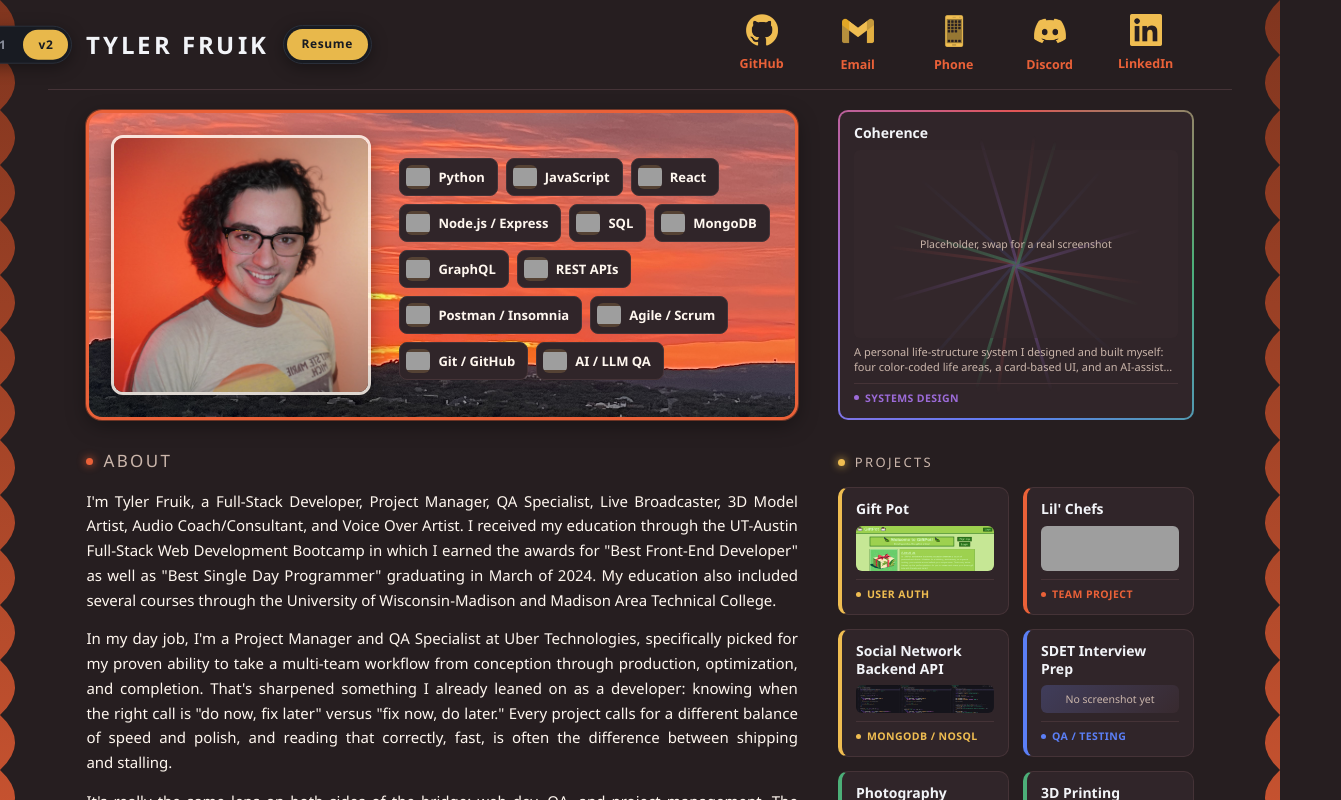
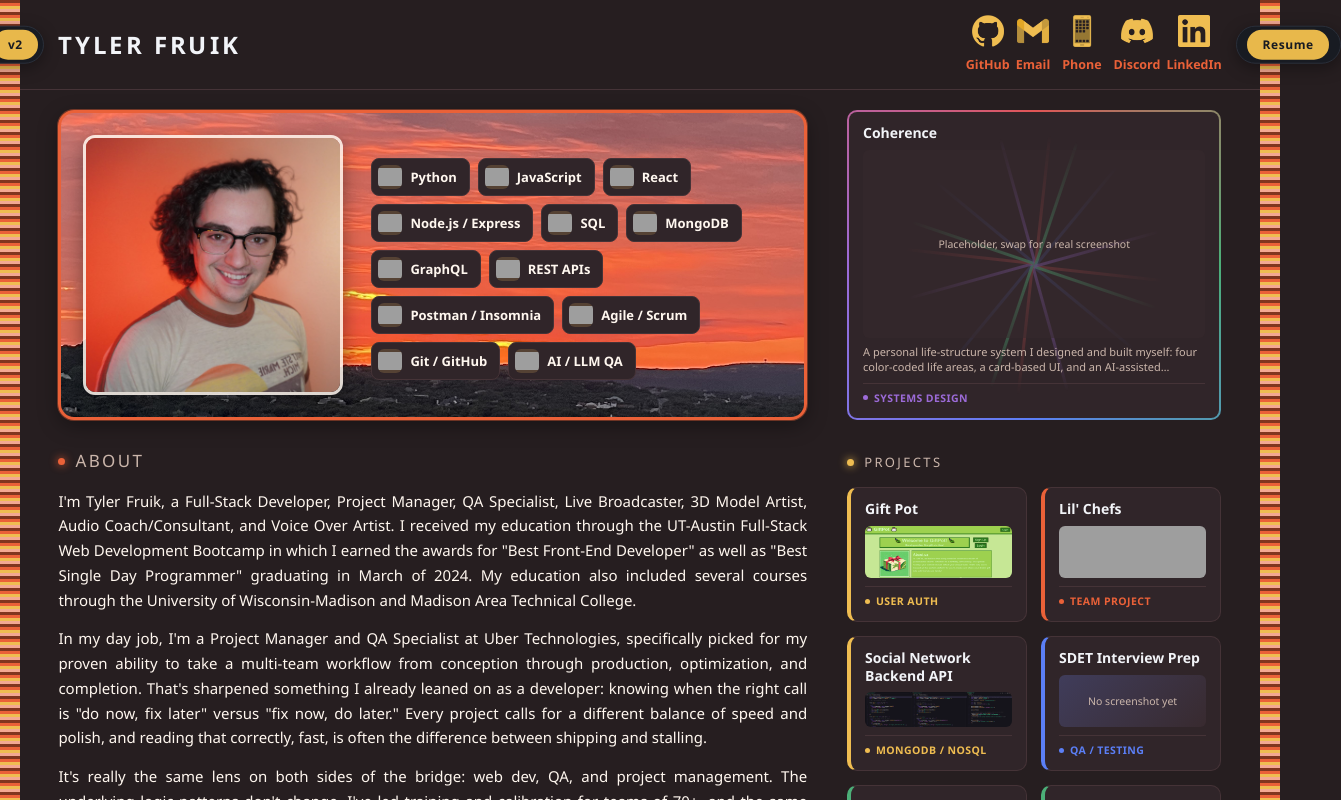
Before and after one commit to TylerFruik/portfolio-react, a React (Vite) app: page /portfolio in a window 1280 px wide. Shown: the top 800 px of the page, 1341 px wide, since content can reach past the window. Built offline with nearby package versions, Linux system fonts and the light colour scheme; grey boxes are pictures that could not be loaded.

Commit message:
Simplify side rails to color stripes, fix Resume/switch pixel symmetry and icon alignment, glue orphan I

```diff
--- a/src/App.jsx
+++ b/src/App.jsx
@@ -4,7 +4,6 @@ import Foot from './components/Foot';
 
 import { useCoherenceTheme } from './coherence/CoherenceThemeContext';
 import CoherenceNav from './coherence/CoherenceNav';
-import CoherenceFoot from './coherence/CoherenceFoot';
 import CoherenceSideWaves from './coherence/CoherenceSideWaves';
 
 // Eighth pass, 2026-08-28 -- the v1/v2 view switch no longer lives here as its own fixed corner
@@ -30,6 +29,10 @@ import CoherenceSideWaves from './coherence/CoherenceSideWaves';
 // run the length of the full page." They're real grid columns now (.cx-side-wave-layout), with
 // the actual site content as the middle column -- see CoherenceSideWaves.jsx for why that makes
 // them stretch to the page's true full height automatically.
+//
+// Twelfth pass, same day -- CoherenceFoot is gone. Tyler: "Let's actually remove the footer
+// entirely. Having the links on the header is enough." (CoherenceFoot.jsx itself is left in place,
+// unrendered, same as CoherencePortfolio.jsx before it -- not deleted without asking first.)
 function App() {
   const { v2 } = useCoherenceTheme();
   const { pathname } = useLocation();
@@ -50,7 +53,6 @@ function App() {
           <div className="cx-site-col">
             <CoherenceNav />
             <Outlet />
-            <CoherenceFoot />
           </div>
           <CoherenceSideWaves side="right" />
         </div>
--- a/src/coherence/CoherenceFoot.jsx
+++ b/src/coherence/CoherenceFoot.jsx
@@ -11,6 +11,10 @@ import CoherenceContactIcons from './CoherenceContactIcons';
 // in line with their correlates at the bottom of the screen." Only possible if the footer shares
 // the exact same 1720px/clamp-padding frame the header row uses; the narrower 860px reading
 // column centered it in a different coordinate system entirely. See .cx-contact-icons.
+//
+// RETIRED, twelfth pass, same day -- Tyler: "Let's actually remove the footer entirely. Having
+// the links on the header is enough." No longer rendered anywhere (see App.jsx); left in place
+// rather than deleted, same as CoherencePortfolio.jsx before it.
 export default function CoherenceFoot() {
   return (
     <div className="cx-page" style={{ paddingTop: 0 }}>
--- a/src/coherence/CoherenceHome.jsx
+++ b/src/coherence/CoherenceHome.jsx
@@ -5,6 +5,30 @@ import CoherenceSkillChip from './CoherenceSkillCard';
 import CoherenceCard from './CoherenceCard';
 
 const QA_ACCENT_CYCLE = ['accent', 'accent2'];
+
+// Thirteenth pass, 2026-08-28 -- Tyler: "I asked for logic in place so that a line doesn't end
+// with an I, for example the first line under the About section." text-wrap:pretty (added a pass
+// earlier) only balances a paragraph's LAST line -- it has no idea "I" specifically shouldn't
+// dangle at the end of some line in the MIDDLE of a justified paragraph, which is where this was
+// actually happening. A real fix has to work at the text level: glue every standalone "I" to
+// whatever word follows it with a non-breaking space, so the line-wrap algorithm physically can't
+// split them onto different lines -- "I" can now only ever wrap together with the word after it,
+// never dangle alone. Built with String.fromCharCode(160) rather than a literal character in the
+// source, so there's no ambiguity between a normal space and a non-breaking one sitting in the
+// file looking identical.
+const NBSP = String.fromCharCode(160);
+function glueOrphans(text) {
+  if (typeof text !== 'string') return text;
+  // Splits on plain spaces and rejoins word-by-word, swapping in a non-breaking space wherever
+  // the PRECEDING token is exactly "I" (its own word, not part of "I've"/"I'm"/etc, since those
+  // split as their own single token to begin with).
+  const words = text.split(' ');
+  let out = words[0] || '';
+  for (let i = 1; i < words.length; i++) {
+    out += (words[i - 1] === 'I' ? NBSP : ' ') + words[i];
+  }
+  return out;
+}
 
 // Fifth pass, 2026-08-28 -- Tyler: "I no longer want About Me and Portfolio to be different
 // pages. I want two columns alongside everything that's currently on About Me." So About Me and
@@ -90,7 +114,7 @@ export default function CoherenceHome() {
           <div className="cx-section" style={{ marginTop: 28 }}>
             <div className="cx-section-title cx-section-title-lg"><span className="cx-dot" style={{ '--c': 'var(--cx-accent2)' }} />About</div>
             <div className="cx-prose">
-              {ABOUT_PARAGRAPHS.map((p, i) => <p key={i}>{p}</p>)}
+              {ABOUT_PARAGRAPHS.map((p, i) => <p key={i}>{glueOrphans(p)}</p>)}
             </div>
           </div>
 
@@ -101,9 +125,9 @@ export default function CoherenceHome() {
                 <div className="cx-qa-item" key={i} style={{ '--c': `var(--cx-${QA_ACCENT_CYCLE[i % 2]})` }}>
                   <div className="cx-qa-head">
                     <span className="cx-dot" />
-                    {item.q}
+                    {glueOrphans(item.q)}
                   </div>
-                  <p>{item.a}</p>
+                  <p>{glueOrphans(item.a)}</p>
                 </div>
               ))}
             </div>
@@ -112,7 +136,7 @@ export default function CoherenceHome() {
           <div className="cx-section">
             <div className="cx-section-title cx-section-title-lg"><span className="cx-dot" />Creative Hobbies</div>
             <ul className="cx-hobby-list">
-              {CREATIVE_HOBBIES.map((h, i) => <li key={i}>{h}</li>)}
+              {CREATIVE_HOBBIES.map((h, i) => <li key={i}>{glueOrphans(h)}</li>)}
             </ul>
           </div>
         </div>
@@ -134,7 +158,7 @@ export default function CoherenceHome() {
                 title="Coherence"
                 placeholder="Placeholder, swap for a real screenshot"
                 tag="Systems Design"
-                subtitle="A personal life-structure system I designed and built myself: four color-coded life areas, a card-based UI, and an AI-assisted capture-to-action pipeline. This whole v2 design is built from its actual CSS/JS."
+                subtitle={glueOrphans("A personal life-structure system I designed and built myself: four color-coded life areas, a card-based UI, and an AI-assisted capture-to-action pipeline. This whole v2 design is built from its actual CSS/JS.")}
                 style={{ gridColumn: '1 / -1', aspectRatio: 'auto', height: heroHeight || 260 }}
               />
             </div>
--- a/src/coherence/CoherenceNav.jsx
+++ b/src/coherence/CoherenceNav.jsx
@@ -19,14 +19,34 @@ import CoherenceContactIcons from './CoherenceContactIcons';
 // make room for it -- the title stays exactly where it was, the switch just renders in the space
 // to its left.
 // Eleventh pass, same day -- Tyler: "The Resume button does not have the same size, spacing, and
-// placement as the v1/v2 switch as I requested." A fixed viewport-corner element can never
-// truly match an inline one's placement (different offset math entirely -- see App.jsx's old
-// .cx-top-actions comment). Fixed for real this time by moving Resume/Back INTO this row as a
-// normal flex child, reusing the switch's own .cx-view-switch/.cx-view-btn classes verbatim
-// rather than a lookalike -- guarantees identical padding/height/font/radius, not just a close
-// visual match, and it now sits directly across the wordmark from the switch (switch immediately
-// left of the title, Resume/Back immediately right of it), which is the actual symmetry Tyler
-// asked for.
+// placement as the v1/v2 switch as I requested." Fixed by moving Resume/Back INTO this row as a
+// normal flex child, reusing the switch's own .cx-view-switch/.cx-view-btn classes verbatim --
+// guarantees identical padding/height/font/radius, not just a close visual match.
+//
+// Twelfth pass, same day -- Tyler: "You misunderstood where I want the Resume button... I want it
+// on the far right side, symmetrically with where the v1/v2 button is." Moved from right-after-
+// the-wordmark to the row's far right, after the contact icons.
+//
+// Also twelfth pass -- the footer is gone (Tyler: "Let's actually remove the footer entirely.
+// Having the links on the header is enough"), so CoherenceContactIcons only ever renders here now.
+//
+// Thirteenth pass, same day -- Tyler: "The resume button is still not where I want it. I want the
+// exact same number of pixels between the edge of the button and the edge of the page as the
+// v1/v2 button." Also: "the socials buttons are not in line with the portfolio [cards column]."
+// Both traced to the same cause: Resume was a normal flex child sitting right after the icons, so
+// (a) its own right edge only lined up with the row's padding by coincidence, not by the same
+// mechanism the switch uses, and (b) it was eating into the icons' own width, which is what
+// pushed the icons out of alignment with .cx-home-cards below.
+// Fixed by mirroring the switch's own mechanism exactly instead of approximating it: the switch is
+// position:absolute, hung off .cx-title-cluster's left edge via right:100% + margin-right:14px.
+// Resume is now the same thing in the mirror -- position:absolute, hung off .cx-icons-cluster's
+// right edge via left:100% + margin-left:14px (see .cx-resume-right in coherence-v2.css) -- with
+// BOTH buttons pinned to the same explicit width (.cx-view-switch's min-width) so "Resume"/"Back"
+// (a shorter label) can't throw the math off. Same mechanism, same margin, same width, mirrored:
+// the pixel count from each button's outer edge to the page edge is now structurally guaranteed
+// equal, not just close. And since Resume is no longer a normal-flow sibling of the icons, the
+// icons are free to sit flush against the row's own right padding again -- the same edge
+// .cx-home-cards' own right edge sits against -- fixing the alignment complaint too.
 export default function CoherenceNav() {
   const { pathname } = useLocation();
   const onResume = pathname === '/resume';
@@ -37,10 +57,14 @@ export default function CoherenceNav() {
           <div className="cx-view-switch-left"><CoherenceToggle /></div>
           <CoherenceWordmark />
         </div>
-        <Link to={onResume ? '/' : '/resume'} className="cx-view-switch cx-resume-inline">
-          <span className="cx-view-btn cx-view-btn-active">{onResume ? 'Back' : 'Resume'}</span>
-        </Link>
-        <CoherenceContactIcons compact />
+        <div className="cx-icons-cluster">
+          <CoherenceContactIcons compact />
+          <div className="cx-resume-right">
+            <Link to={onResume ? '/' : '/resume'} className="cx-view-switch cx-resume-inline">
+              <span className="cx-view-btn cx-view-btn-active">{onResume ? 'Back' : 'Resume'}</span>
+            </Link>
+          </div>
+        </div>
       </div>
     </div>
   );
--- a/src/coherence/CoherenceSideWaves.jsx
+++ b/src/coherence/CoherenceSideWaves.jsx
@@ -1,65 +1,14 @@
 import React from 'react';
 
-// Side decoration -- eleventh pass, 2026-08-28. Full rebuild per Tyler's correction: "the wavy
-// banners on the side are not what I wanted. Let's just do the different shades of burnt orange
-// and one shade of gold. Also, they're supposed to be on the edge of the screen pointing inward.
-// I also don't want them to be absolute positioning as they are now, I want them to run the
-// length of the full page."
-//
-// Three changes from the tenth-pass version:
-// 1. Colors -- a burnt-orange (--cx-accent2) gradient stepping up to one gold (--cx-accent) band,
-//    not the four-hue rainbow. See the <linearGradient> below.
-// 2. Orientation -- the wave tile is now authored NATIVELY in vertical coordinates: flat edge on
-//    the rail's own outer/screen-edge side, scalloped edge bulging toward the page's center. That
-//    puts "pointing inward" directly into the path's own geometry instead of a CSS rotate() whose
-//    direction kept coming out wrong when reasoned about after the fact.
-// 3. Layout -- the two rails are real grid columns now (see .cx-side-wave-layout in App.jsx), not
-//    a position:fixed/absolute overlay. An SVG <pattern> repeats the wave tile to fill however
-//    tall the rail's grid cell renders, which stretches to the page's actual full content height
-//    automatically (that's what grid's own default align-items:stretch does) -- so the waves run
-//    the real length of the page, whatever that turns out to be, with no position:absolute/fixed
-//    anywhere in the mechanism.
-function WaveRail({ side }) {
-  const gradId = `cx-wave-grad-${side}`;
-  const maskId = `cx-wave-mask-${side}`;
-  const patId = `cx-wave-pat-${side}`;
-  // Tile: 48 wide (matches .cx-side-wave-rail's own CSS width) x 220 tall (one wave repeat).
-  // Flat edge on the OUTER side (x=0 for the left rail, x=48 for the right -- i.e. flush to the
-  // true screen edge), scalloped edge bulging toward the opposite/inward side. Swapping these two
-  // numbers per side is the entire "pointing inward" fix.
-  const flatX = side === 'left' ? 0 : 48;
-  const bulgeX = side === 'left' ? 30 : 18;
-  const d = `M${flatX},0 Q${bulgeX},27.5 ${flatX},55 Q${bulgeX},82.5 ${flatX},110 `
-    + `Q${bulgeX},137.5 ${flatX},165 Q${bulgeX},192.5 ${flatX},220 Z`;
-  return (
-    <div className={`cx-side-wave-rail cx-side-wave-rail-${side}`} aria-hidden="true">
-      <svg width="100%" height="100%" preserveAspectRatio="none">
-        <defs>
-          {/* Burnt-orange shades running into one gold band -- Tyler: "let's just do the
-              different shades of burnt orange and one shade of gold." */}
-          <linearGradient id={gradId} x1="0" y1="0" x2="0" y2="1">
-            <stop offset="0%" stopColor="color-mix(in srgb, var(--cx-accent2) 55%, black 45%)" />
-            <stop offset="30%" stopColor="var(--cx-accent2)" />
-            <stop offset="65%" stopColor="color-mix(in srgb, var(--cx-accent2) 60%, white 40%)" />
-            <stop offset="100%" stopColor="var(--cx-accent)" />
-          </linearGradient>
-          {/* The repeating wave shape lives here, as a plain white tile used only as a mask --
-              its color comes from the gradient above, its shape from this pattern. Repeats
-              automatically to whatever height the rail (a real grid column, not a positioned
-              overlay) actually renders at, so it always reaches the true bottom of the page. */}
-          <pattern id={patId} patternUnits="userSpaceOnUse" width="48" height="220">
-            <path d={d} fill="#fff" />
-          </pattern>
-          <mask id={maskId} maskUnits="objectBoundingBox" x="0" y="0" width="1" height="1">
-            <rect width="100%" height="100%" fill={`url(#${patId})`} />
-          </mask>
-        </defs>
-        <rect width="100%" height="100%" fill={`url(#${gradId})`} mask={`url(#${maskId})`} />
-      </svg>
-    </div>
-  );
+// Side decoration -- thirteenth pass, 2026-08-28. Tyler: "The wave thing isn't really working.
+// How about instead simple stripes of each color. Each 3 pixels wide." Dropping the SVG wave
+// shape entirely (both the eleventh-pass scalloped tile and the twelfth-pass rotated-curve
+// version) for exactly that: four flat 3px color bands -- three shades of burnt orange and one
+// gold -- repeating down the rail. All the actual pattern work now lives in CSS
+// (.cx-side-wave-rail's repeating-linear-gradient in coherence-v2.css); this component just
+// renders the two empty rail divs the grid layout (.cx-side-wave-layout in App.jsx) expects,
+// unchanged from the eleventh pass -- still real grid columns, not position:absolute/fixed, still
+// stretch to the page's true full height automatically.
+export default function CoherenceSideWaves({ side }) {
+  return <div className={`cx-side-wave-rail cx-side-wave-rail-${side}`} aria-hidden="true" />;
 }
-
-export default function CoherenceSideWaves({ side }) {
-  return <WaveRail side={side} />;
-}
--- a/src/coherence/coherence-v2.css
+++ b/src/coherence/coherence-v2.css
@@ -264,7 +264,16 @@
 .cx-title-cluster { position: relative; display: inline-flex; align-items: center; }
 .cx-view-switch-left { position: absolute; right: 100%; top: 50%; transform: translateY(-50%);
   margin-right: 14px; }
-.cx-view-switch { display: flex; gap: 2px; padding: 3px; border-radius: 999px;
+/* min-width added (thirteenth pass) -- Tyler: "I want the exact same number of pixels between the
+   edge of the button and the edge of the page as the v1/v2 button." The switch (two buttons,
+   "v1"+"v2") and Resume (one button, "Resume" or "Back") reuse this same class, but naturally
+   render at different widths since they hold different text -- and since both hang off an
+   adjacent element by the same margin (see .cx-resume-right below), a width difference is exactly
+   what would throw the two edge-distances out of sync. Pinning both to the same explicit width
+   removes that variable, so the "same pixel count" is a structural guarantee, not a coincidence
+   that breaks the next time either label changes length. */
+.cx-view-switch { display: flex; gap: 2px; padding: 3px; border-radius: 999px; min-width: 105px;
+  box-sizing: border-box; justify-content: center;
   background: #181b22; border: 1px solid #2a2f3a; box-shadow: 0 4px 16px rgba(0,0,0,.35); }
 .cx-view-btn { padding: 6px 15px; border-radius: 999px; border: none; background: transparent;
   color: #8a8f9c; font-size: 12px; font-weight: 700; letter-spacing: .05em; cursor: pointer;
@@ -551,8 +560,21 @@
    real, full page length, whatever that is on any given route, automatically. No position, no
    z-index, nothing to fight: a plain grid item can't sit "above" or "below" its siblings, so
    there's no stacking-context mystery left to have. */
-.cx-side-wave-layout { display: grid; grid-template-columns: 48px 1fr 48px; min-height: 100vh; }
-.cx-side-wave-rail { overflow: hidden; pointer-events: none; }
+/* Rail width 48 -> 60 -> 20 (thirteenth pass): a flat 3px-stripe pattern doesn't need much room
+   to read correctly, and a narrower rail keeps it trim rather than a wide colored gutter. */
+.cx-side-wave-layout { display: grid; grid-template-columns: 20px 1fr 20px; min-height: 100vh; }
+/* Thirteenth pass -- Tyler: "The wave thing isn't really working. How about instead simple
+   stripes of each color. Each 3 pixels wide." Plain horizontal bands now, three shades of burnt
+   orange plus one gold, 3px each, repeating down the full rail (which is still a real grid column
+   stretching to the page's true height -- see .cx-side-wave-layout above -- so the stripe pattern
+   just needs to repeat, not be told how tall to be). Rail narrowed 60 -> 20px to match: a thin
+   striped edge reads as trim, not a wide colored gutter. */
+.cx-side-wave-rail { overflow: hidden; pointer-events: none;
+  background-image: repeating-linear-gradient(to bottom,
+    color-mix(in srgb, var(--cx-accent2) 55%, black 45%) 0px, color-mix(in srgb, var(--cx-accent2) 55%, black 45%) 3px,
+    var(--cx-accent2) 3px, var(--cx-accent2) 6px,
+    var(--cx-accent) 6px, var(--cx-accent) 9px,
+    color-mix(in srgb, var(--cx-accent2) 55%, white 45%) 9px, color-mix(in srgb, var(--cx-accent2) 55%, white 45%) 12px); }
 .cx-site-col { min-width: 0; }
 
 /* ---------- Footer ---------- */
@@ -573,29 +595,35 @@
    itself (CoherenceContactIcons.jsx) also renders in the header now, where there's no .cx-foot
    wrapper to hang the flex/gap/centering off of, so those live on the row's own wrapper class
    instead and work identically in both places. */
-/* Rebuilt 2026-08-28, eleventh pass -- Tyler: "the footer is all messed up. They're not spaced
-   well at all" + "the socials buttons at the top are very cramped together. I want them to be
-   vertically in line with their correlates at the bottom of the screen." Two bugs in the tenth-
-   pass version caused both complaints at once: the footer lived inside .cx-page-narrow
-   (max-width:860px, CENTERED on the viewport) while the header row lives inside a
-   max-width:1720px frame anchored to the SAME edges as .cx-page below -- two completely different
-   coordinate systems, so a "matching" 528px width in each one still landed at a different x
-   position on screen, and flex justify-content:space-between distributes leftover space based on
-   each item's own rendered width, so the compact header icons (narrower) and full footer icons
-   (wider) never lined up per-icon even when the row width happened to match.
-   Fixed with one rule for both: a real 5-equal-column CSS grid (one column per icon, GitHub/
-   Email/Phone/Discord/LinkedIn always in that order), same fixed width, same right-dock, in both
-   places -- see CoherenceFoot.jsx (dropped .cx-page-narrow so it shares .cx-page's own
-   1720px/clamp frame) and .cx-contact-icons-compact below. Equal grid columns mean each icon's
-   cell boundaries are pixel-identical between the two rows regardless of icon size, so GitHub
-   sits above GitHub, Email above Email, and so on -- and grid columns don't grow with their
-   content, so a click-revealed email address wraps inside its own cell instead of shifting
-   anything else (the old min-width-per-button hack is gone; this makes it unnecessary). */
-.cx-contact-icons { display: grid; grid-template-columns: repeat(5, minmax(0, 1fr));
-  width: min(480px, 100%); margin-left: auto; justify-items: center; }
-/* Compact variant, header only (2026-08-28, ninth pass -- Tyler: "Take the footer icons and have
-   them in the top of the page as well in the header"). Same grid/width as the footer's (that's
-   the alignment fix); only the icon/text size shrinks, via .cx-foot-item-compact below. */
+/* Rebuilt 2026-08-28, twelfth pass -- the footer is gone (Tyler: "remove the footer entirely,
+   having the links on the header is enough"), so the header/footer-alignment problem the
+   eleventh-pass grid rework existed to solve is moot; back to plain flex now that there's only
+   ever one instance. Tyler: "I want it to be the same width as the portfolio panels,
+   space-between justified" -- width matches .cx-home-cards' own rendered width (measured live),
+   and justify-content:space-between spreads the 5 icons across it edge to edge, literally what
+   he asked for. */
+.cx-contact-icons { display: flex; align-items: center; justify-content: space-between;
+  width: min(528px, 100%); }
+/* Thirteenth pass -- margin-left:auto moved from .cx-contact-icons itself onto this wrapper.
+   Tyler: "the socials buttons are not in line with the portfolio [cards column]." Resume used to
+   be a normal flex sibling right after the icons, which meant the icons' own right edge stopped
+   short of the row's true right padding (Resume + the row's gap were eating into that space) --
+   so it could never land on the same edge .cx-home-cards' right edge sits on. Now that Resume
+   hangs off THIS wrapper's right edge via position:absolute (.cx-resume-right, mirroring the
+   switch) instead of sitting in normal flow after it, this wrapper -- and the icons inside it --
+   can go back to being flush against the row's real right padding, matching .cx-home-cards
+   exactly. */
+.cx-icons-cluster { position: relative; margin-left: auto; }
+/* Resume/Back, mirrored (thirteenth pass) -- same mechanism as .cx-view-switch-left, just facing
+   the other direction: position:absolute, hung off this row's own right-side content cluster via
+   left:100% + margin-left:14px (switch uses right:100% + margin-right:14px off the LEFT cluster).
+   Combined with both buttons sharing .cx-view-switch's new min-width, the distance from each
+   button's own outer edge to the page edge is now the same formula mirrored, not two different
+   mechanisms landing in the same place by luck. */
+.cx-resume-right { position: absolute; left: 100%; top: 50%; transform: translateY(-50%);
+  margin-left: 14px; }
+/* Compact variant, header only -- smaller icon/text so the row reads as chrome, not a duplicate
+   content section. */
 .cx-foot-item-compact { font-size: 10.5px; }
 .cx-foot-item-compact img { width: 20px; height: 20px; }
 /* Icons restored 2026-08-28 (Tyler: "Bring back the exact ones from the Portfolio v1") -- same
```
